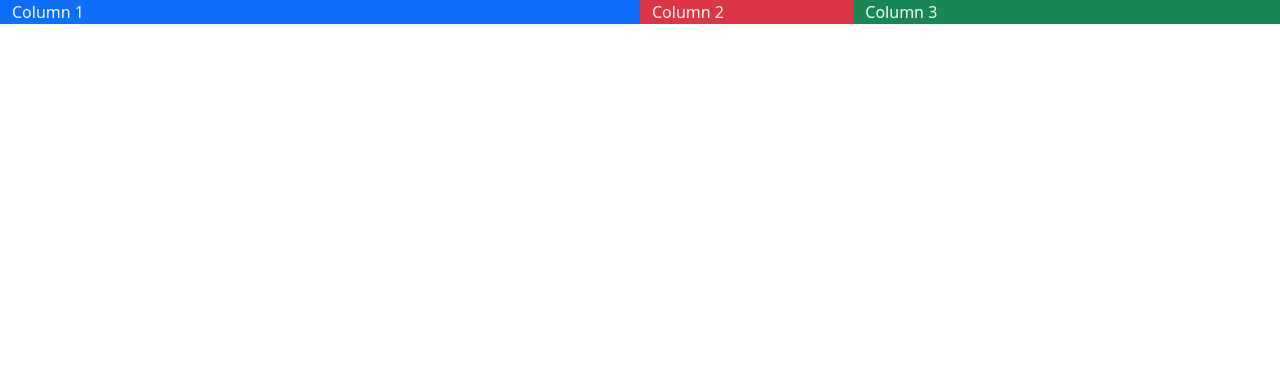
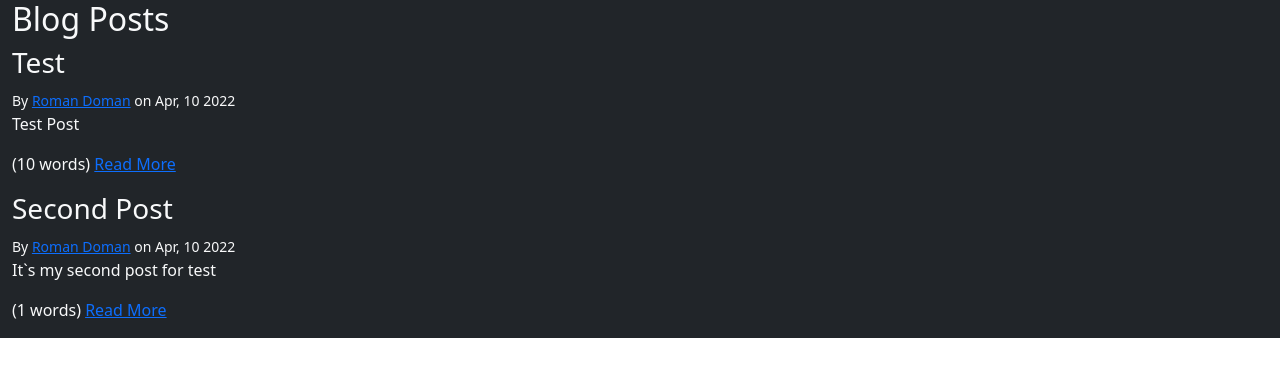
Before and after one commit to RomanDomaratsky/Blango, a Django app: page / in a window 1280 px wide. Shown: the top 377 px of the page. Run offline with Django 3.2, Linux system fonts and the light colour scheme; data comes from the database, SQL or seed files in the repository; both versions use the stored data as it was after the commit; parts of the project's set-up code (start-up, migrations or seed data) failed here and were passed over.

Commit message:
Finish custom filters

```diff
--- /dev/null
+++ b/blog/templatetags/blog_extras.py
@@ -0,0 +1,30 @@
+from django.contrib.auth import get_user_model
+from django import template
+from django.utils.html import escape
+from django.utils.safestring import mark_safe
+from django.utils.html import format_html
+
+
+user_model = get_user_model()
+register = template.Library()
+
+
+@register.filter
+def author_details(author, current_user=None):
+    if not isinstance(author, user_model):
+        # return empty string as safe default
+        return ""
+    if author == current_user:
+      return format_html("<strong>me</strong>")
+    if author.first_name and author.last_name:
+        name = f"{author.first_name} {author.last_name}"
+    else:
+        name = f"{author.username}"
+    if author.email:
+        prefix = format_html('<a href="mailto:{}">', author.email)
+        suffix = format_html("</a>")
+    else:
+        prefix = ""
+        suffix = ""
+
+    return format_html('{}{}{}', prefix, name, suffix)
--- a/blog/views.py
+++ b/blog/views.py
@@ -1,5 +1,8 @@
 from django.shortcuts import render
+from django.utils import timezone
+from blog.models import Post
 
 # Create your views here.
 def index(request):
-    return render(request, "blog/index.html")
+  posts = Post.objects.filter(published_at__lte=timezone.now())
+  return render(request, "blog/index.html", {"posts": posts})
--- a/templates/blog/index.html
+++ b/templates/blog/index.html
@@ -8,12 +8,22 @@
   </head>
   <body>
     {% extends "base.html" %}
+    {% load blog_extras %}
     {% block content %}
-      <div class="row">
-        <div class="col-xs-12 col-sm-10 col-md-6 bg-primary">Column 1</div>
-        <div class="col-xs-12 col-sm-2 col-md-2 bg-danger">Column 2</div>
-        <div class="col bg-success">Column 3</div>
-      </div>
+        <h2>Blog Posts</h2>
+        {% for post in posts %}
+        <div class="row">
+          <div class="col">
+            <h3>{{ post.title }}</h3>
+            <small>By {{ post.author|author_details:request.user|safe }} on {{ post.published_at|date:"M, d Y" }}</small>
+            <p>{{ post.summary }}</p>
+            <p>
+                ({{ post.content|wordcount }} words)
+                <a href="#">Read More</a>
+            </p>
+          </div>
+        </div>
+    {% endfor %}
     {% endblock %}
     <script src="https://cdn.jsdelivr.net/npm/bootstrap@5.0.2/dist/js/bootstrap.bundle.min.js" integrity="sha384-MrcW6ZMFYlzcLA8Nl+NtUVF0sA7MsXsP1UyJoMp4YLEuNSfAP+JcXn/tWtIaxVXM" crossorigin="anonymous"></script>
   </body>
```
Also changed, not shown: blog/templatetags/__init__.py (added), db.sqlite3.
